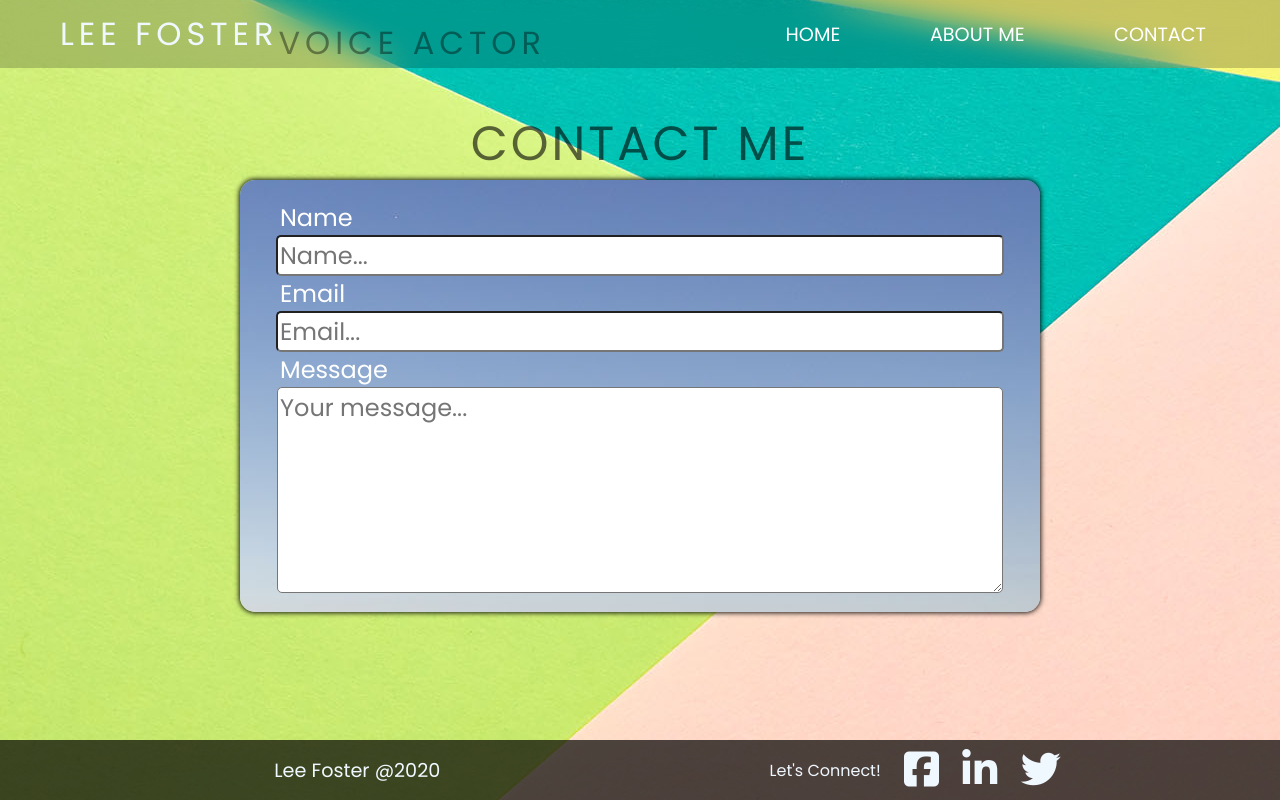
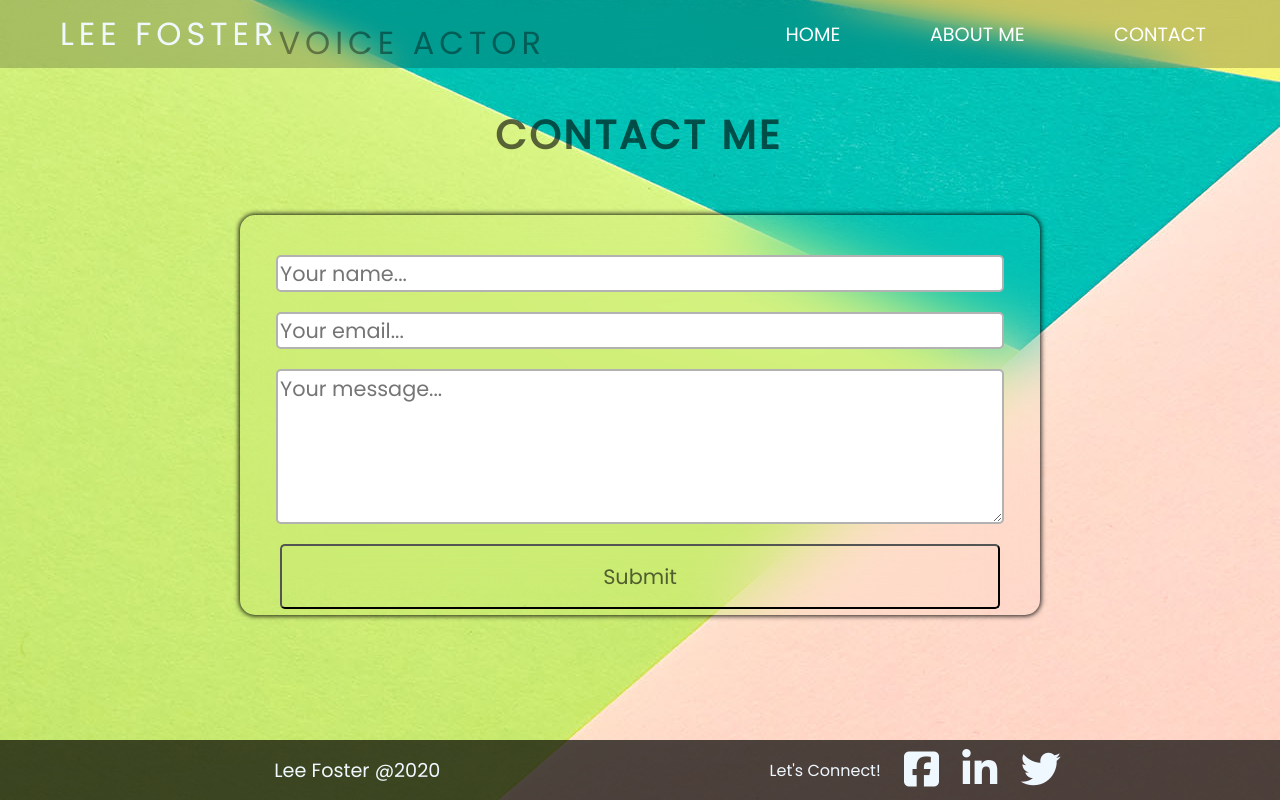
Before and after one commit to Snazyl/portfolio-website, a React (Create React App) app: page /contact in a window 1280 px wide. Built offline with nearby package versions, Linux system fonts and the light colour scheme.

Commit message:
front end tidied up, contact form turned to a class component

```diff
--- a/src/components/Contact.js
+++ b/src/components/Contact.js
@@ -1,41 +1,74 @@
-import React from "react";
+import React, { Component } from "react";
 
-const Contact = () => {
+class Contact extends Component {
+  constructor(props) {
+    super(props);
+    this.state = {
+      name: "",
+      email: "",
+      message: "",
+    };
+  }
+
+  render() {
+    const { name, email, message } = this.state;
+
     return (
       <div className="contact_container">
         <div className="contact">
           <h1 className="contact_header">Contact me</h1>
           <div className="contact_form">
             <div className="form_wrapper">
-            <form>
-              <label for="name">Name</label>{" "}
+              <form method="POST">
                 <input
+                  className="no_border"
                   type="text"
                   id="name"
                   name="name"
-                placeholder="Name..."
+                  value={name}
+                  onChange={this.handleChange}
+                  placeholder="Your name..."
                 ></input>
-              <label for="email">Email</label>{" "}
                 <input
+                  className="no_border"
                   type="email"
                   id="email"
                   name="email"
-                placeholder="Email..."
+                  value={email}
+                  onChange={this.handleChange}
+                  placeholder="Your email..."
                 ></input>
-              <label for="message">Message</label>{" "}
                 <textarea
-                style={{ height: "200px" }}
+                  className="no_border"
+                  style={{ minHeight: "40%" }}
                   type="textarea"
                   id="message"
                   name="message"
+                  value={message}
+                  onChange={this.handleChange}
                   placeholder="Your message..."
                 ></textarea>
+                <input
+                  onSubmit={this.handleSubmit}
+                  class="submit"
+                  type="submit"
+                  value="Submit"
+                ></input>
               </form>
             </div>
           </div>
         </div>
       </div>
     );
+  }
+
+  handleSubmit = (e) => {
+    e.preventDefault();
   };
 
+  handleChange = ({ target: { value, name } }) => {
+    this.setState({ ...this.state, [name]: value });
+  };
+}
+
 export default Contact;
--- a/src/index.css
+++ b/src/index.css
@@ -407,10 +407,13 @@ tr:nth-child(odd) {
 
 .contact_header {
   margin: 0 auto;
-  font-size: 3rem;
+  font-size: 2.5rem;
   color: rgba(0, 0, 0, 0.6);
+  font-weight: 700;
   letter-spacing: 3px;
   text-transform: uppercase;
+  min-width: 290px;
+  margin-bottom: 50px;
 }
 
 .contact_form {
@@ -419,7 +422,8 @@ tr:nth-child(odd) {
   min-width: 300px;
   width: 90%;
   min-height: 400px;
-  height: 60%;
+  max-height: 490px;
+  height: 28vw;
   margin: 0 auto;
   /* transform: translateY(30%); */
   border-radius: 15px;
@@ -427,7 +431,9 @@ tr:nth-child(odd) {
   display: flex;
   flex-direction: column;
   justify-content: start;
-  background: url(bg1.jpg) fixed no-repeat center;
+  /* background: url(bg1.jpg) fixed no-repeat center; */
+  /* background: rgba(0, 0, 0, 0.5); */
+  backdrop-filter: blur(35px);
 }
 
 form {
@@ -442,14 +448,63 @@ form textarea {
   width: 90%;
   margin: auto;
   border-radius: 5px;
-  font-size: 1.5rem;
+  font-size: 1.3rem;
   /* color: rgba(0, 0, 0, 0.7); */
-  color: white;
+  color: rgb(63, 61, 61);
   /* font-weight: 700; */
+  /* margin-bottom: 5px; */
+}
+
+.no_border {
+  border: 2px solid rgba(0, 0, 0, 0.3);
+  margin-bottom: 20px;
+  margin-top: 20px;
+}
+
+form input,
+form textarea {
+  color: rgb(0, 0, 0, 0.6);
+}
+
+form textarea {
+  max-height: 200px;
+  max-width: 720px;
 }
 
 .form_wrapper {
   margin-top: 20px;
+}
+
+.submit {
+  margin-top: 10px;
+  /* background: rgb(232, 244, 245); */
+  background: rgba(0, 0, 0, 0);
+  backdrop-filter: blur(35px);
+  /* color: rgb(0, 0, 0, 0.6); */
+  cursor: pointer;
+  padding: 15px 0 15px 0;
+  transition: all 250ms ease;
+}
+
+.submit:hover {
+  background: rgb(53, 51, 51);
+  color: white;
+  transform: scale(1.05);
+  transition: all 250ms ease;
+  border: none;
+  letter-spacing: 15px;
+  -webkit-box-shadow: 0px 5px 40px -10px rgba(0, 0, 0, 0.57);
+  -moz-box-shadow: 0px 5px 40px -10px rgba(0, 0, 0, 0.57);
+  box-shadow: 5px 40px -10px rgba(0, 0, 0, 0.57);
+}
+
+@keyframes test {
+  0% {
+    transform: scale(0.8);
+  }
+  100% {
+    transform: scale(1);
+  }
 }
 
 form input:active {
@@ -703,6 +758,9 @@ ul a i:hover {
     box-shadow: 0 0 10px black;
     border-radius: 50%;
   }
+  textarea {
+    height: 11vw;
+  }
 }
 
 @media (min-width: 921px) {
```
Lines whose indentation alone changed are shown as unchanged.
